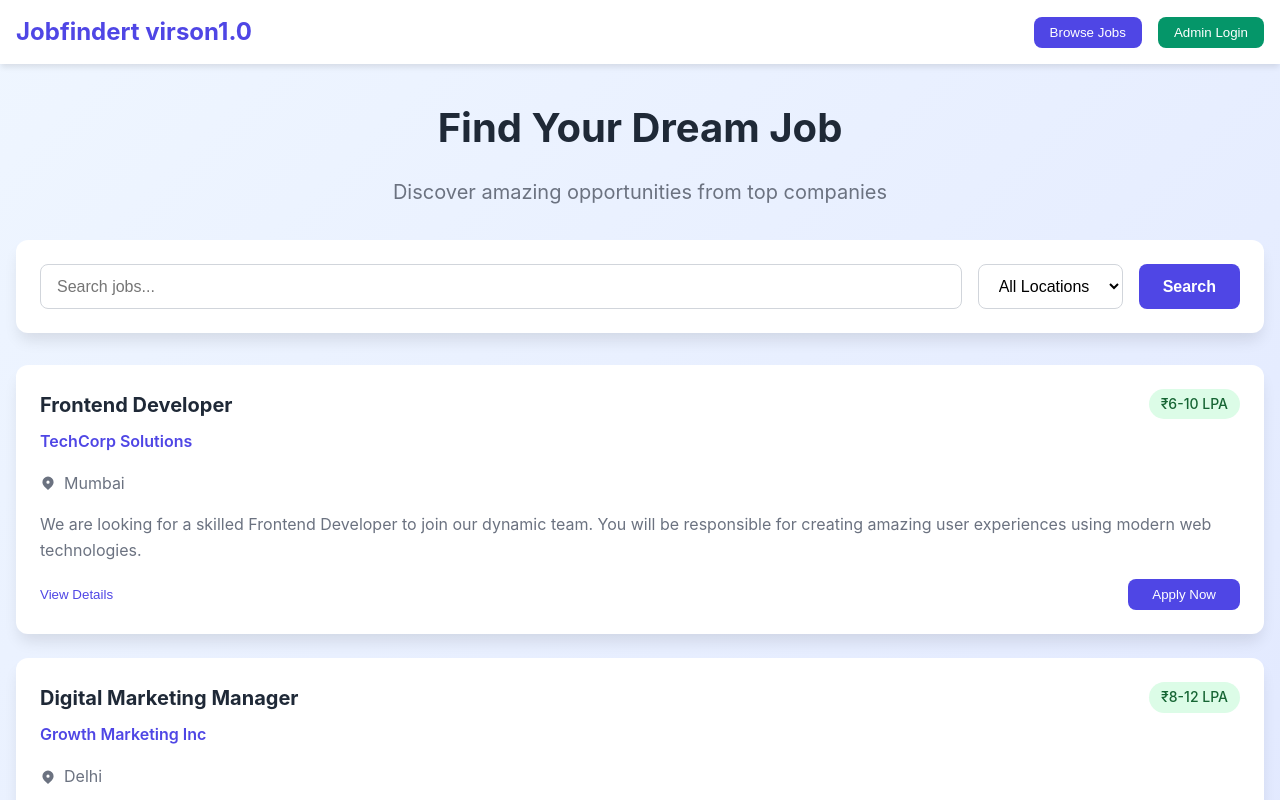
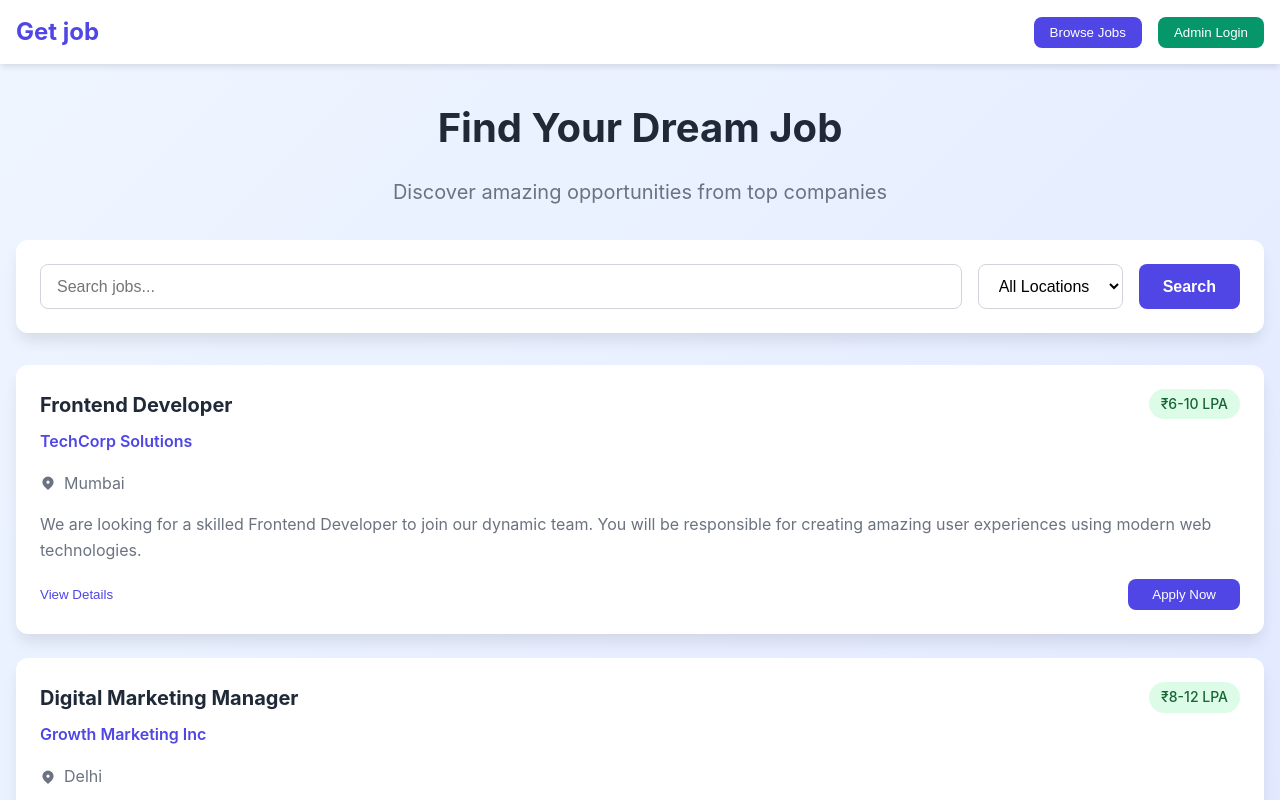
Before and after one commit to Ajeet110/jobsite, a plain HTML site: page index.html in a window 1280 px wide. Shown: the top 800 px of the page. Drawn offline with Linux system fonts and the light colour scheme.

Commit message:
Update index.html
change name

```diff
--- a/index.html
+++ b/index.html
@@ -12,7 +12,7 @@
         <div class="nav-container">
             <div class="nav-content">
                 <div class="nav-brand">
-                    <h1>Jobfindert virson1.0</h1>
+                    <h1>Get job</h1>
                 </div>
                 <div class="nav-buttons">
                     <button onclick="showSection('jobs')" class="nav-btn primary">
```
